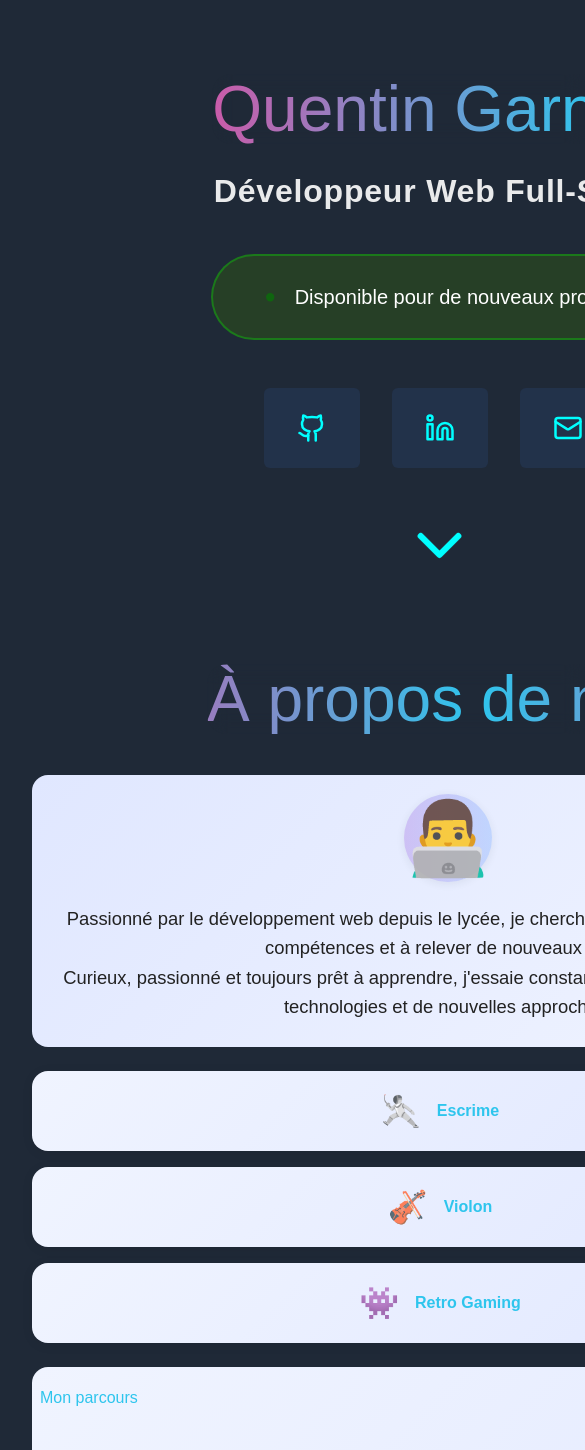
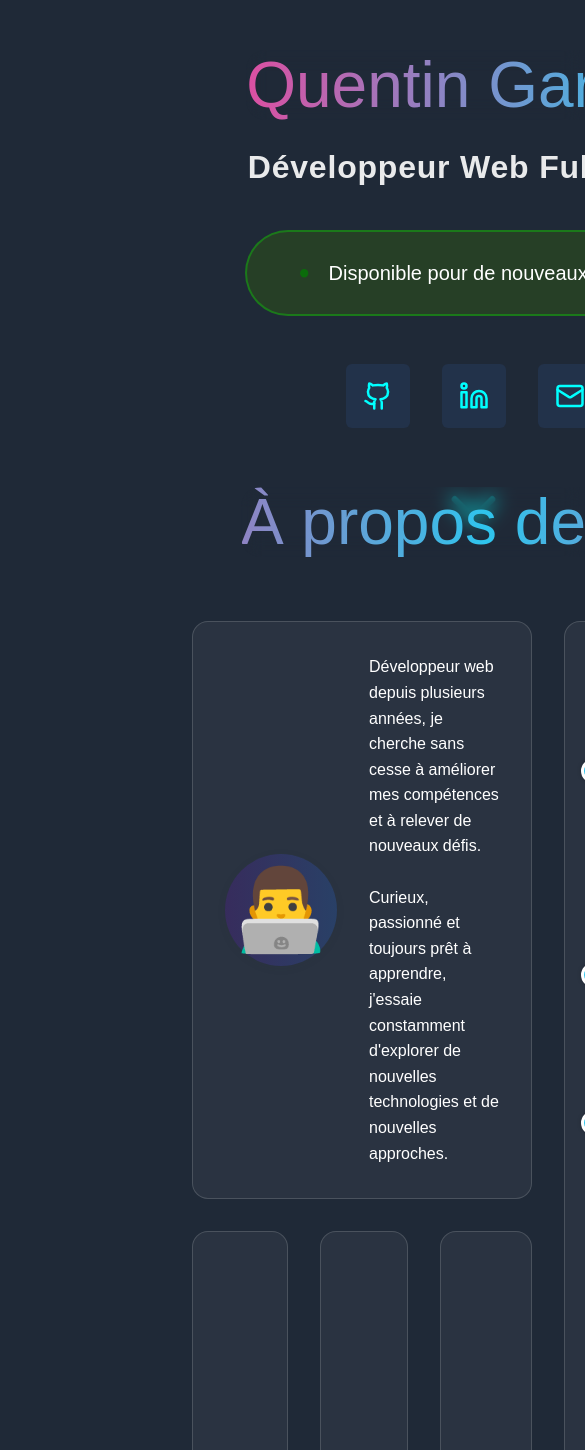
Before and after one commit to F1N3X/portfolio_2025, a React (Vite) app: page / in a window 390 px wide. Shown: the part 118-1568 px from the top of the page, 585 px wide, since content can reach past the window. Built offline with nearby package versions, Linux system fonts and the light colour scheme.

Commit message:
about part style upgrade

```diff
--- a/src/App.css
+++ b/src/App.css
@@ -7,6 +7,7 @@
     font-weight: normal;
     font-style: normal;
     text-decoration: none;
+    box-sizing: border-box;
 }
 
 html {
@@ -27,8 +28,5 @@ section {
   justify-content: center;
   align-items: center;
   padding: 2rem 0;
+  gap: 4rem;
 }
-
-section + section {
-  margin-top: 2rem;
-}
--- a/src/components/About.css
+++ b/src/components/About.css
@@ -3,8 +3,7 @@
   grid-template-columns: 2fr 1fr;
   gap: 2rem;
   align-items: stretch;
-  margin-top: 2.5rem;
-  min-height: 420px;
+  margin: 0 10rem;
 }
 
 .about-left-column {
@@ -19,17 +18,18 @@
   flex-direction: row;
   align-items: center;
   gap: 2rem;
-  min-width: 220px;
-  background: linear-gradient(135deg, #e0e7ff 0%, #f0f4ff 100%);
-  border-radius: 1.2rem;
-  box-shadow: 0 2px 12px 0 rgba(0,0,0,0.07);
+  background-color: var(--box-bg);
+  border: 1px solid var(--box-border);
+  box-shadow: none;
+  border-radius: 1rem;
   overflow: hidden;
-  transition: box-shadow 0.2s;
+  transition: all 0.2s;
   padding: 2rem;
 }
+
 .about-left-outer-grid:hover {
-  box-shadow: 0 6px 24px 0 rgba(38, 50, 56, 0.13);
-  background: linear-gradient(135deg, #dbeafe 0%, #e0e7ff 100%);
+  transform: translateY(-3px);
+  box-shadow: 0 6px 20px 0 rgba(38, 50, 56, 0.12);
 }
 
 .about-emoji-grid, .about-text-grid {
@@ -59,9 +59,8 @@
 }
 
 .about-short-text {
-  font-size: 1.15rem;
+  font-size: 1rem;
   text-align: left;
-  color: #222;
   line-height: 1.6;
   display: block;
   padding: 0;
@@ -73,14 +72,22 @@
   justify-content: flex-start;
   align-items: flex-start;
   padding: 2rem 1rem;
-  background: linear-gradient(135deg, #f0f4ff 0%, #e0e7ff 100%);
-  border-radius: 1.2rem;
-  box-shadow: 0 2px 12px 0 rgba(0,0,0,0.07);
+  background-color: var(--box-bg);
+  border: 1px solid var(--box-border);
+  box-shadow: none;
+  border-radius: 1rem;
+  transition: all 0.2s;
 }
 
-.about-timeline-grid h2 {
+.about-timeline-grid:hover {
+  transform: translateY(-3px);
+  box-shadow: 0 6px 20px 0 rgba(38, 50, 56, 0.12);
+}
+
+.about-timeline-grid h3 {
   color: var(--primary-color);
-  margin-bottom: 2rem;
+  margin-bottom: 1.5rem;
+  font-weight: 600;
 }
 
 .timeline-list {
@@ -94,6 +101,17 @@
   align-items: flex-start;
 }
 
+.timeline-list:before {
+  content: "";
+  position: absolute;
+  left: 0.6rem;
+  top: 1.25rem;
+  width: 3px;
+  height: calc(100% - (2.6rem * var(--timeline-items, 3)));
+  background-color: var(--primary-color);
+  z-index: 0;
+}
+
 .timeline-item {
   display: flex;
   flex-direction: row;
@@ -101,21 +119,27 @@
   margin-bottom: 2.5rem;
   position: relative;
   padding-top: 0.3rem;
-  transition: box-shadow 0.2s;
   width: 90%;
+  transition: all 0.3s ease;
 }
 
 .timeline-point {
-  width: 1.2rem;
-  height: 1.2rem;
+  width: 1.5rem;
+  height: 1.5rem;
+  border-radius: 50%;
+  border: 3px solid var(--text-color);
   background-color: var(--primary-color);
-  border-radius: 50%;
-  border: 3px solid #fff;
-  box-shadow: 0 0 0 2px #6366f1;
+  box-shadow: 0 0 0.25rem rgba(0, 0, 0, 0.2);
   flex-shrink: 0;
-  z-index: 1;
   margin-right: 1.2rem;
   margin-top: 0.2rem;
+  transition: all 0.3s ease;
+}
+
+.timeline-item:hover .timeline-point {
+  transform: scale(1.2);
+  box-shadow: 0 6px 15px rgba(0, 0, 0, 0.4);
+  background-color: var(--secondary-color);
 }
 
 .timeline-content {
@@ -124,10 +148,15 @@
   align-items: flex-start;
   padding-left: 0;
   width: 100%;
+  transition: all 0.3s ease;
+}
+
+.timeline-item:hover .timeline-content{
+  transform: translateX(6px);
 }
 
 .timeline-title {
-  font-weight: bold;
+  font-weight: 600;
   font-size: 1.15rem;
   color: var(--primary-color);
   text-align: left;
@@ -135,27 +164,13 @@
 
 .timeline-date {
   font-size: 0.98rem;
-  color: #666;
   margin-bottom: 0.3rem;
   text-align: left;
 }
 
 .timeline-desc {
   font-size: 1rem;
-  color: #222;
   text-align: left;
-}
-
-.timeline-list:before {
-  content: "";
-  position: absolute;
-  left: 0.7rem;
-  top: 1.2rem;
-  width: 3px;
-  height: calc(100% - (2.5rem * var(--timeline-items, 3)));
-  background: linear-gradient(180deg, var(--primary-color), var(--secondary-color));
-  z-index: 0;
-  border-radius: 2px;
 }
 
 /* Styles pour les blocs de passions */
@@ -166,10 +181,11 @@
 }
 
 .passion-bloc {
-  background: linear-gradient(135deg, #f0f4ff 0%, #e0e7ff 100%);
+  background-color: var(--box-bg);
+  border: 1px solid var(--box-border);
+  box-shadow: none;
   border-radius: 1rem;
   padding: 1.5rem 0.5rem;
-  box-shadow: 0 2px 12px 0 rgba(0,0,0,0.07);
   transition: transform 0.3s ease, box-shadow 0.3s ease;
   display: flex;
   flex-direction: column;
@@ -185,86 +201,15 @@
 }
 
 .passion-emoji {
-  font-size: 2.5rem;
+  font-size: 3.5rem;
   display: block;
+  color: var(--primary-color);
 }
 
 .passion-title {
-  font-size: 0.9rem;
-  font-weight: bold;
+  font-weight: 600;
   color: var(--primary-color);
   margin: 0;
   line-height: 1.2;
+  text-align: center;
 }
-
-@media (max-width: 900px) {
-  .about-main-grid {
-    grid-template-columns: 1fr;
-    gap: 1.5rem;
-    min-height: unset;
-  }
-
-  .about-left-column {
-    gap: 1.5rem;
-  }
-
-  .about-left-outer-grid {
-    flex-direction: column;
-    gap: 1rem;
-    min-width: unset;
-    width: 100%;
-    box-shadow: none;
-    padding: 1.2rem 0.5rem;
-    border-radius: 1rem;
-  }
-  .about-timeline-grid {
-    min-width: unset;
-    width: 100%;
-    box-shadow: none;
-    padding: 1.2rem 0.5rem;
-    border-radius: 1rem;
-  }
-  .about-emoji {
-    font-size: 4.5rem;
-    width: 5.5rem;
-    height: 5.5rem;
-  }
-  .about-short-text {
-    text-align: center;
-    padding: 0 1rem;
-  }
-  .timeline-item {
-    padding: 0.7rem 0.7rem 0.7rem 0.3rem;
-    width: 98%;
-    max-width: 100vw;
-    margin-left: 1.5rem;
-  }
-  .timeline-point {
-    margin-left: -1.5rem;
-    margin-right: 0.7rem;
-  }
-  .timeline-list:before {
-    left: 0;
-    top: 1rem;
-    height: calc(100% - 4rem);
-  }
-  .passions-container {
-    grid-template-columns: 1fr;
-    gap: 1rem;
-  }
-
-  .passion-bloc {
-    padding: 1rem;
-    flex-direction: row;
-    text-align: left;
-    gap: 1rem;
-  }
-
-  .passion-emoji {
-    font-size: 2rem;
-  }
-
-  .passion-title {
-    font-size: 1rem;
-  }
-}
--- a/src/components/About.jsx
+++ b/src/components/About.jsx
@@ -66,7 +66,8 @@ const About = () => {
                         </div>
                         <div className="about-text-grid">
                             <span className="about-short-text">
-                                Passionné par le développement web depuis le lycée, je cherche sans cesse à améliorer mes compétences et à relever de nouveaux défis.
+                                Développeur web depuis plusieurs années, je cherche sans cesse à améliorer mes compétences et à relever de nouveaux défis.
+                                <br/>
                                 <br/>
                                 Curieux, passionné et toujours prêt à apprendre, j'essaie constamment d'explorer de nouvelles technologies et de nouvelles approches.
                             </span>
@@ -78,7 +79,7 @@ const About = () => {
                         {passions.map((passion, idx) => (
                             <div className="passion-bloc" key={idx}>
                                 <div className="passion-emoji">{passion.emoji}</div>
-                                <h3 className="passion-title">{passion.titre}</h3>
+                                <h4 className="passion-title">{passion.titre}</h4>
                             </div>
                         ))}
                     </div>
@@ -86,7 +87,7 @@ const About = () => {
 
                 {/* Colonne droite - Parcours */}
                 <div className="about-timeline-grid">
-                    <h2>Mon parcours</h2>
+                    <h3>Mon parcours</h3>
                     <ul className="timeline-list">
                         {parcours.map((etape, idx) => (
                             <li className="timeline-item" key={idx}>
--- a/src/components/Contact.css
+++ b/src/components/Contact.css
@@ -74,7 +74,7 @@
 .floating-label textarea {
   padding: 1rem 0.75rem 0.25rem 0.75rem;
   font-size: 1rem;
-  border: 1px solid var(--border-color);
+  border: 1px solid var(--box-border);
   border-radius: 8px;
   background-color: var(--input-background);
   color: var(--text-color);
--- a/src/components/Contact/FloatingLabelInput.css
+++ b/src/components/Contact/FloatingLabelInput.css
@@ -1,8 +1,3 @@
-:root {
-    --text-color: #ffffff;
-    --input-background: rgba(255, 255, 255, 0.05);
-}
-
 form {
     display: flex;
     flex-direction: column;
@@ -17,10 +12,10 @@ form {
 .floating-input {
     width: 100%;
     padding: 1rem 1rem 0.5rem 1rem;
-    border: 2px solid var(--border-color);
+    border: 2px solid var(--box-border);
     border-radius: 8px;
     font-size: 1rem;
-    background-color: var(--box-background);
+    background-color: var(--box-bg);
     color: var(--text-color);
     transition: all 0.3s ease;
     box-sizing: border-box;
@@ -41,7 +36,7 @@ form {
     color: rgba(255, 255, 255, 0.7);
     transition: all 0.3s ease;
     pointer-events: none;
-    background-color: var(--box-background);
+    background-color: var(--box-bg);
     z-index: 1;
 }
 
@@ -50,7 +45,7 @@ form {
     transform: translateY(-50%);
     font-size: 0.8rem;
     color: var(--primary-color);
-    background-color: var(--box-background);
+    background-color: var(--box-bg);
     padding: 0 0.5rem;
     border-radius: 4px;
 }
--- a/src/components/Hero.css
+++ b/src/components/Hero.css
@@ -8,6 +8,10 @@
   100% {
     opacity: 1;
   }
+}
+
+#hero {
+  gap: 0;
 }
 
 .hero-title {
--- a/src/components/Projects.css
+++ b/src/components/Projects.css
@@ -267,7 +267,7 @@ ul {
     padding: 0;
 }
 
-ul li {
+.projects-indicator-list li {
     cursor: pointer;
     opacity: 0.6;
     transition: opacity 0.2s ease;
--- a/src/index.css
+++ b/src/index.css
@@ -4,13 +4,16 @@
   font-weight: 400;
 
   color-scheme: light dark;
-  color: rgba(255, 255, 255, 0.87);
   background-color: #1F2937;
 
-  --primary-color: rgba(46, 197, 237, 100);
-  --secondary-color: rgba(230, 72, 157, 100);
-  --border-color: #374151;
-  --box-background: rgb(44, 53, 65);
+  --primary-color: rgba(46, 197, 237, 1);
+  --secondary-color: rgba(230, 72, 157, 1);
+  --box-bg: rgba(255, 255, 255, 0.05);
+  --box-border: rgba(255, 255, 255, 0.15);
+  --section-bg: rgba(255, 255, 255, 0.02);
+
+  --text-color: #ffffff;
+  --input-background: rgba(255, 255, 255, 0.05);
 }
 
 body {
@@ -19,9 +22,25 @@ body {
   place-items: center;
   min-width: 320px;
   min-height: 100vh;
+  color: var(--text-color);
 }
 
 h1 {
   font-size: 4em;
   line-height: 1.1;
 }
+
+h2 {
+  font-size: 2.5em;
+  line-height: 1.2;
+}
+
+h3 {
+  font-size: 1.75em;
+  line-height: 1.3;
+}
+
+h4 {
+  font-size: 1.25em;
+  line-height: 1.4;
+}
```
